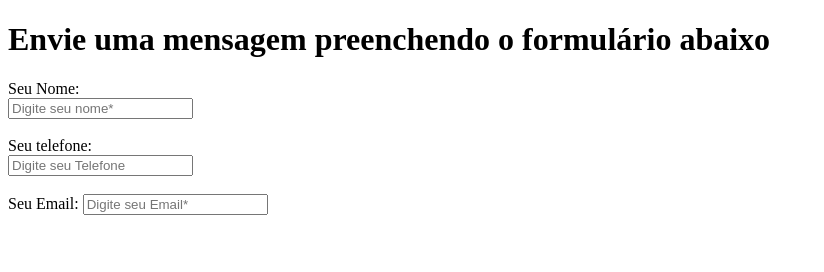
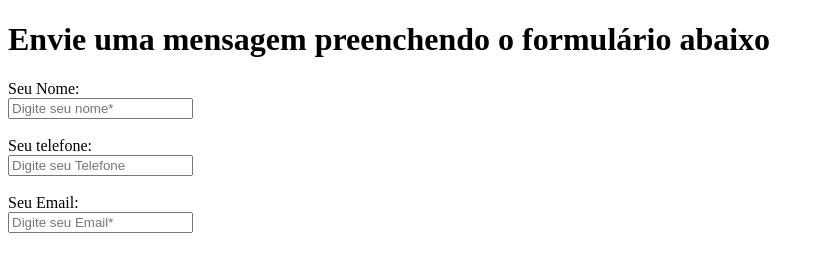
Before and after one commit to maria-julia-oliveira/correcaoAv12Tri, a plain HTML site: page index.html in a window 1280 px wide. Shown: the whole page, without its empty margins (0-824 px from the left). Drawn offline with Linux system fonts and the light colour scheme.

Commit message:
ssssssssss

```diff
--- a/index.html
+++ b/index.html
@@ -14,7 +14,7 @@
 <input type="text" id="nome" placeholder="Digite seu nome*" required><br/><br/>
 <label for="telefone">Seu telefone:</label><br/>
 <input type="tel" id="telefone" placeholder="Digite seu Telefone"><br/><br/>
-<label for="email">Seu Email:</label>
+<label for="email">Seu Email:</label><br/>
 <input type="email" id="email" placeholder="Digite seu Email*" required><br/></br/>
 
 
```
